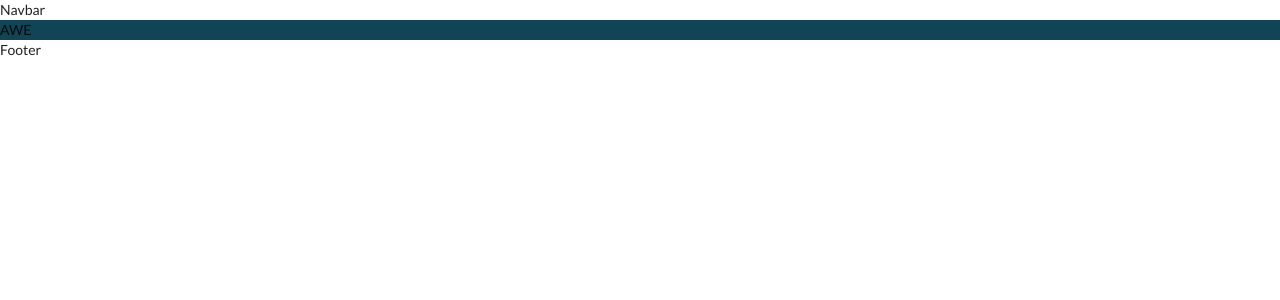
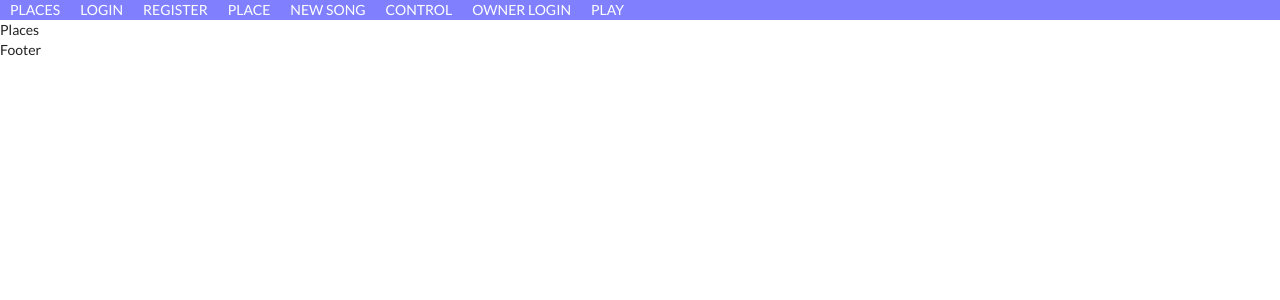
Before and after one commit to iagobontempo/PROJECT-karaoke-night, a React (Create React App) app: page / in a window 1280 px wide. Shown: the top 300 px of the page. Built offline with nearby package versions, Linux system fonts and the light colour scheme.

Commit message:
Organized

```diff
--- a/src/App.js
+++ b/src/App.js
@@ -11,13 +11,14 @@ import NewSong from './components/newSong/NewSong';
 import OwnerDashboard from './components/ownerDashboard/OwnerDashboard';
 import OwnerLogin from './components/ownerLogin/OwnerLogin';
 import Play from './components/play/Play';
+import Places from './components/places/Places';
 
 function App() {
   return (
     <BrowserRouter>
       <Navbar />
       <Switch>
-        <Route exact path='/' component={Login} />
+        <Route exact path='/' component={Places} />
         <Route exact path='/login' component={Login} />
         <Route exact path='/register' component={Register} />
         <Route exact path='/:place/' component={Main} />
--- a/src/components/login/Login.jsx
+++ b/src/components/login/Login.jsx
@@ -5,7 +5,7 @@ import { Container } from './styles'
 function Login() {
     return (
         <Container>
-            AWE
+            Login
         </Container>
     )
 }
--- a/src/components/login/styles.js
+++ b/src/components/login/styles.js
@@ -1,7 +1,5 @@
 import styled from 'styled-components';
 
 export const Container = styled.div`
-    background-color: #145;
-    display: flex;
-    flex-direction: column;
+
 `;
--- a/src/components/navbar/Navbar.jsx
+++ b/src/components/navbar/Navbar.jsx
@@ -1,10 +1,20 @@
 import React from 'react'
+import { NavLink } from 'react-router-dom'
+
+import { Container } from './styles'
 
 function Navbar() {
     return (
-        <div>
-            Navbar
-        </div>
+        <Container>
+            <NavLink to='/'>PLACES</NavLink>
+            <NavLink to='/login'>LOGIN</NavLink>
+            <NavLink to='/register'>REGISTER</NavLink>
+            <NavLink to='/cafofo/'>PLACE</NavLink>
+            <NavLink to='/cafofo/new'>NEW SONG</NavLink>
+            <NavLink to='/cafofo/control'>CONTROL</NavLink>
+            <NavLink to='/owner'>OWNER LOGIN</NavLink>
+            <NavLink to='/cafofo/play'>PLAY</NavLink>
+        </Container>
     )
 }
 
--- /dev/null
+++ b/src/components/navbar/styles.js
@@ -0,0 +1,10 @@
+import styled from 'styled-components';
+
+export const Container = styled.div`
+    background-color: #8080ff;
+
+    a {
+        color: white;
+        padding: 10px;
+    }
+`;
--- /dev/null
+++ b/src/components/places/Places.jsx
@@ -0,0 +1,11 @@
+import React from 'react'
+
+function Places() {
+    return (
+        <div>
+            Places
+        </div>
+    )
+}
+
+export default Places
```
Also changed, not shown: package.json (line endings or trailing spaces).
